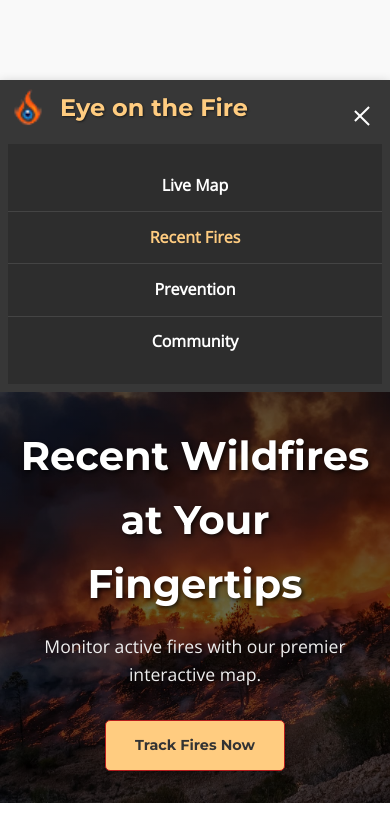
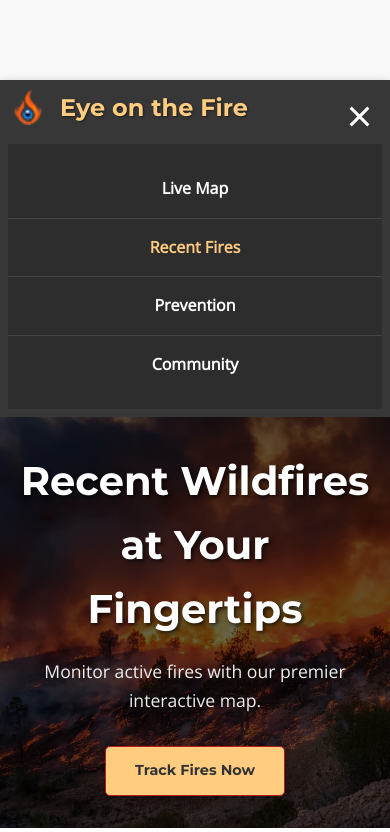
Before and after one commit to JvdZwaan76/eyeonthefire, a plain HTML site: page recent-fires.html in a window 390 px wide. Both pictures are taken after a click on the button "Toggle Menu". Shown: the top 832 px of the page. Drawn offline with nearby package versions, Linux system fonts and the light colour scheme.

Commit message:
Update styles.css

```diff
--- a/styles.css
+++ b/styles.css
@@ -51,13 +51,6 @@ a:hover { color: #b71c1c; text-decoration: underline; }
   transition: padding 0.3s ease;
   color: white;
   text-align: center;
-}
-
-.navbar-header {
-  display: flex;
-  justify-content: space-between;
-  align-items: center;
-  width: 100%;
 }
 
 .logo {
@@ -132,11 +125,6 @@ a:hover { color: #b71c1c; text-decoration: underline; }
   background: none;
   border: none;
   z-index: 1001;
-  transition: transform 0.3s ease;
-}
-
-.hamburger:hover {
-  transform: scale(1.1);
 }
 
 .hamburger .line {
@@ -704,7 +692,7 @@ footer a:hover {
   .navbar {
     position: static;
     flex-direction: column;
-    align-items: center;
+    align-items: flex-start;
     padding: 0.5rem 1rem;
   }
 
@@ -723,18 +711,13 @@ footer a:hover {
     display: none;
     flex-direction: column;
     width: 100%;
-    background: rgba(45, 45, 45, 0.98);
+    background: rgba(45, 45, 45, 1);
     padding: 1rem 0;
     gap: 0;
-    opacity: 0;
-    transform: translateY(-10px);
-    transition: opacity 0.3s ease, transform 0.3s ease;
   }
 
   .nav-menu.active {
     display: flex;
-    opacity: 1;
-    transform: translateY(0);
   }
 
   .nav-menu li {
@@ -751,7 +734,6 @@ footer a:hover {
     padding: 1rem;
     display: block;
     width: 100%;
-    font-size: 1.1rem;
   }
   .nav-menu li a::after {
     display: none;
@@ -810,17 +792,6 @@ footer a:hover {
     font-size: 1.5rem;
   }
 
-  .hamburger .line {
-    width: 20px;
-    height: 2px;
-    margin: 4px 0;
-  }
-
-  .nav-menu li a {
-    font-size: 1rem;
-    padding: 0.8rem;
-  }
-
   .hero {
     min-height: 40vh;
     padding: 2rem 0.5rem;
```
